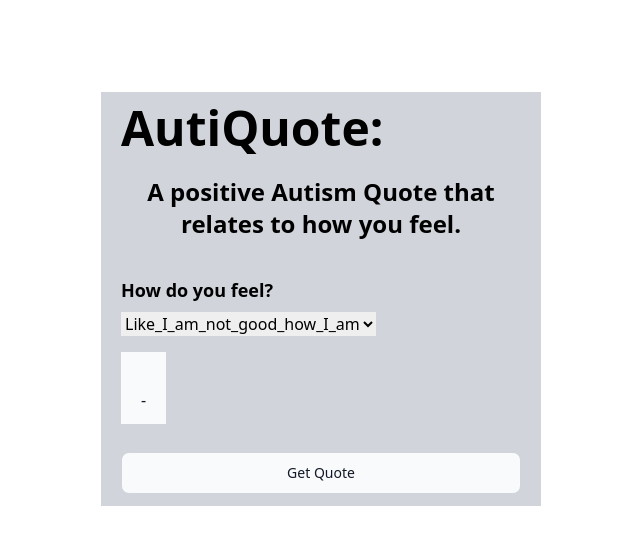
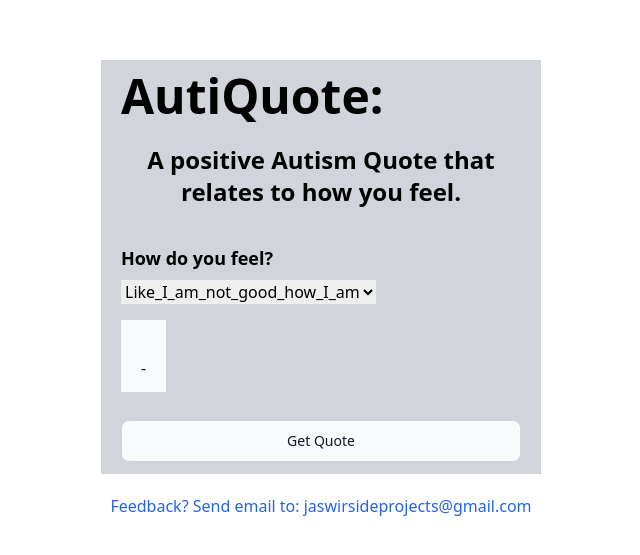
Before and after one commit to Jaswir/AAAS-Frontend, a React (Vite) app: page / in a window 1280 px wide. Shown: the part 101-656 px from the top of the page, without its empty margins (319-959 px from the left). Built offline with nearby package versions, Linux system fonts and the light colour scheme.

Commit message:
Added call to action

```diff
--- a/src/App.tsx
+++ b/src/App.tsx
@@ -1,6 +1,8 @@
 
 import { useState } from 'react';
 import AutiQuoteComponent from './components/AutiQuoteComponent';
+import CallToAction from './components/CallToAction';
+
 
 
 function App() {
@@ -9,12 +11,13 @@
   return (
 
     <>
-      <div className="h-screen flex justify-center items-center">
-
+      <div className="h-screen flex flex-col  justify-center items-center">
 
         <AutiQuoteComponent />
+        <CallToAction/>
 
       </div >
+
     </>
 
 
--- a/src/components/AutiQuoteComponent.tsx
+++ b/src/components/AutiQuoteComponent.tsx
@@ -35,20 +35,16 @@
 
     //sets api_url depending on Development or Production
     if (process.env.NODE_ENV == "development") api_url = localhost
-    console.log("Environment: " + process.env.NODE_ENV)
-    console.log(process.env.NODE_ENV == "development")
-    console.log(api_url)
 
     const getQuote = (relatable_feeling: string) => {
 
 
         setQuote({
             "author": "Auti Quote",
-            "quote": "You have just woken up the server, quote will appear shortly",
+            "quote": "You have just woken up the server, quote will appear shortly ...",
             "relatable_Feeling": 100
         })
 
-        // sleep(2000)
 
         var relatable_feeling_underscores = relatable_feeling.replaceAll(' ', '_');
         const inputURL = api_url + 'api/v1/AutiQuotes/random' +
@@ -128,9 +124,8 @@
                         Get Quote
                     </button>
                 </div>
+            </div>
 
-
-            </div>
 
         </>
 
--- /dev/null
+++ b/src/components/CallToAction.tsx
@@ -0,0 +1,24 @@
+import { useEffect, useState } from 'react'
+import axios from 'axios';
+
+function CallToAction() {
+
+
+    return (
+
+        <div className='flex flex-col items-start justify-center
+        px-5 py-5 max-w-[600px] text-blue-600'>
+
+            <p>Feedback? Send email to: jaswirsideprojects@gmail.com</p>
+
+        </div>
+
+
+    )
+
+
+
+
+}
+
+export default CallToAction
```
